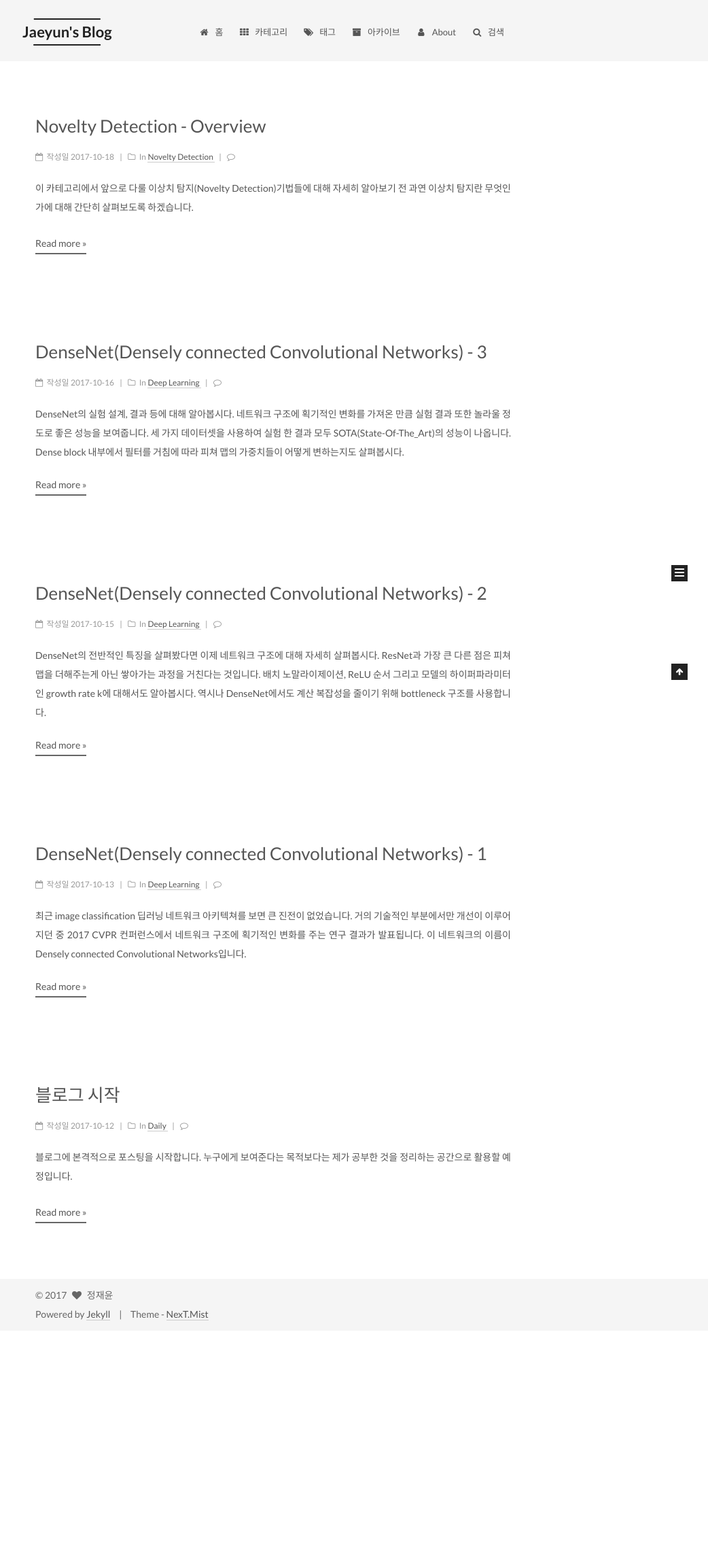
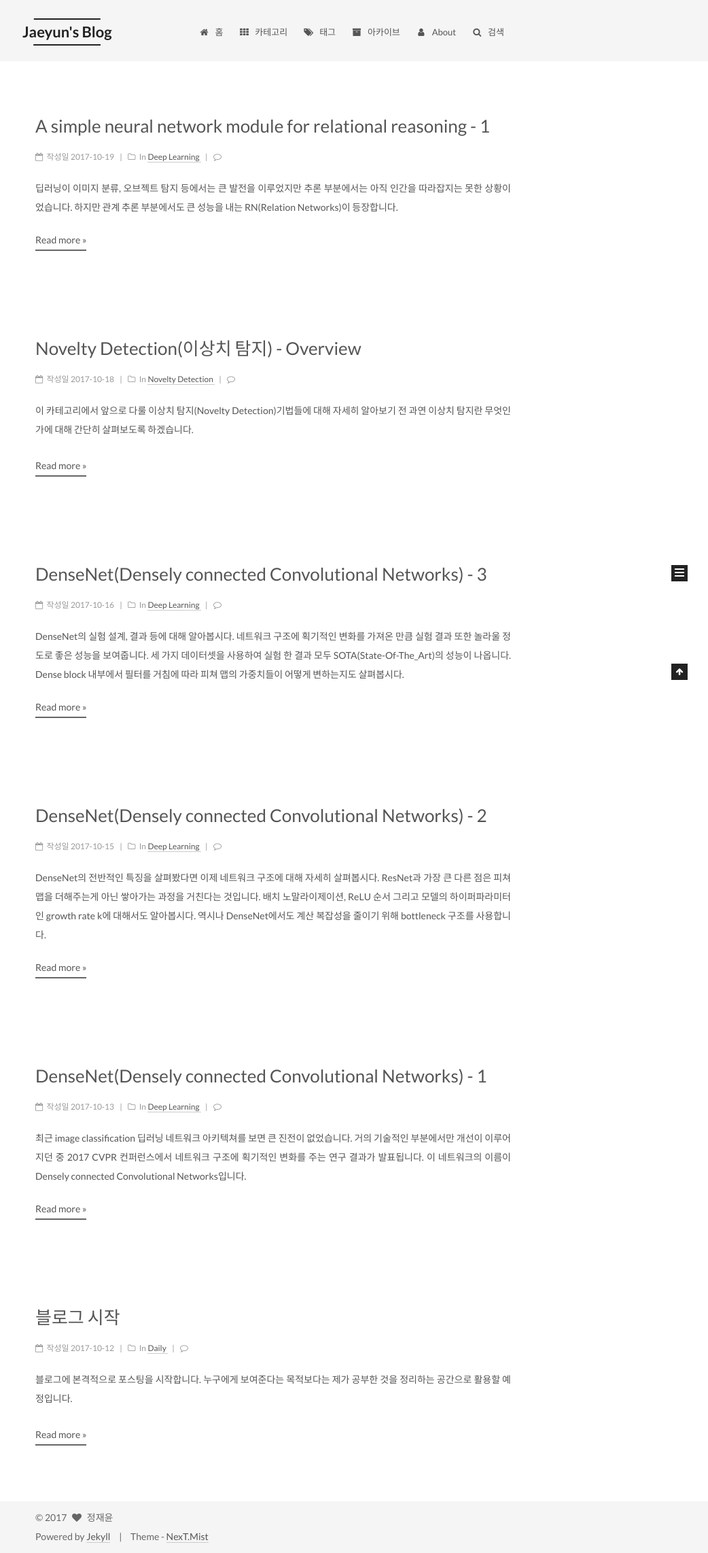
Before and after one commit to Jayhey/Jayhey.github.io, a Jekyll site: the page built from index.html, in a window 1280 px wide. Shown: the whole page at 68% size, without its empty margins (238-1280 px from the left). Built offline with Jekyll 4.4.1, drawn with Linux system fonts in a browser that asks for light colours; the list of posts is cut into pages by our own code; comment, search, counter and statistics services are not loaded; before the commit the page ends 1957 px from its top, so only the background shows below that; some of the changed lines change nothing that is shown.

Commit message:
RN overview

```diff
--- a/_posts/2017-10-18-Novelty_detection_overview.md
+++ b/_posts/2017-10-18-Novelty_detection_overview.md
@@ -1,5 +1,5 @@
 ---
-title: Novelty Detection - Overview
+title: Novelty Detection(이상치 탐지) - Overview
 description:
 category: Novelty Detection
 tags:
--- /dev/null
+++ b/_posts/2017-10-19-Relational_network_1.md
@@ -0,0 +1,78 @@
+---
+title: A simple neural network module for relational reasoning - 1
+description: 딥러닝이 이미지 분류, 오브젝트 탐지 등에서는 큰 발전을 이루었지만 추론 부분에서는 아직 인간을 따라잡지는 못한 상황이었습니다. 하지만 관계 추론 부분에서도 큰 성능을 내는 RN(Relation Networks)이 등장합니다.
+category: Deep Learning
+tags:
+- overview
+---
+
+# Introduction
+
+GPU 컴퓨팅 기술, 알고리즘의 발전 그리고 폭발적인 데이터의 증가는 자연스럽게 딥러닝의 발전으로 이어졌습니다. 알렉스넷이 발표된 이후 수많은 네트워크 구조들이 등장했으며 지금은 [덴스넷(이전 포스팅)](https://jayhey.github.io/deep%20learning/2017/10/13/DenseNet_1.html)까지 나오게 되었습니다. 이미지 분류쪽은 거의 끝장(?)을 봤다고 해도 좋을 정도로 이미 인간을 넘어섰고 오브젝트 디텍션(object detection)분야 등도 급속도로 발전을 이루어냈습니다. 하지만 그래도 컴퓨터가 넘지 못한 벽이 있었으니..그 벽이 바로 관계 추론(relation reasoning)입니다. 그럼 관계추론이 무엇인지 한 번 살펴보겠습니다.
+
+<div align="center"><a href="https://imgur.com/B0fwfp7"><img src="https://i.imgur.com/B0fwfp7.png" width="500px"/></a></div>
+
+위 사진을 보셨을 때, 지금까지 큰 성과를 이루어낸 딥러닝 성과는 다음과 같습니다. "여기서 남자가 몇명이야?", "이 장소가 어디지?" 등 직접적인 질문에 대답하는 것입니다. 하지만 이 질문들을 조금 비틀면 정확도가 현저하게 낮아집니다. "정재윤의 맞은편에는 사람이 몇 명 앉아있지?", "여기서 초록색 옷을 입은 사람과 같은 성별인 사람은 어디있어?" 등 관계를 추론해야 하는 문제는 해결하기가 어려웠습니다. 사람이 봤을 때는 쉽게 알 수 있는 문제도 학습에 어려움을 느낀다는 것이죠.
+
+![Imgur](https://i.imgur.com/R3M30o4.png)
+<div align="center">좌 : 관계추론이 필요 없는 task    우 : 관계추론이 필요한 task</div>
+
+## Symbolic approaches
+
+이런 문제를 해결하기 위해 기존에 접근하던 방법이 기호적 접근 방법(symbolic approach)입니다. 이는 간단히 설명하자면 기호(symbol)들 간 관계를 언어와 논리 그리고 수학으로 정의내린 뒤 접근하는 하는 방법이라고 할 수 있습니다. 인공 지능 연구 자체가 최초로 시작된게 이러한 접근 방법입니다. 세상의 모든 것을 기호(symbol)과 그 관계(relation)로 구성된 명제(proposition)라는 수학적 식으로 바꾸고 순차적으로 처리하는 방법입니다. 예를 들어 "사람은 죽는다. -> 나는 사람이다. -> 나는 죽는다." 그리고 "우유는 하얗다. -> 내가 우유를 마시고 있다. -> 내가 마시고 있는 것은 하얗다." 이 두 기호(symbol)는 "A는 C다. -> B는 A다. -> B는 C다."와 같은 공통적인 규칙을 가지고 있습니다.
+
+<div align="center"><a href="https://imgur.com/65CTBvS"><img src="https://i.imgur.com/65CTBvS.png"/></a></div>
+
+온 세상 모든 지식을 이런 식으로 묶어내면 인공지능을 만들어 낼 수 있다는게 기호적 접근 방법입니다. 인간을 이긴 체스 컴퓨터 딥블루는 이런 접근 방법의 대표적인 예시입니다. 따라서 명제들 사이의 규칙을 어떻게 더 정형화하고 견고하게 구축하는 것인지가 연구의 목표였습니다. 아래 설명할 문제점이 있기는 하지만 이 방법은 신경망 기반의 방법론에 비해서 분명히 장점이 있습니다. 도대체 이 안에서 무슨 일이 벌어지는지 알 수 있다는 것입니다. 딥러닝 기반 모델들이 블랙박스라서 안에서 무슨 일이 일어나는지 알아내기 어렵다는 것(블랙박스)과는 대비된다고 할 수 있습니다.
+
+
+## Symbol Grounding Problem
+
+하지만 이 방식은 매우 큰 단점이 있었으니 그게 바로 기호 접지 문제(symbol grounding problem)가 발생한다는 점입니다. 기호들로 명제를 정형화 시킨다는 것은 좋으나 이 관계 구축이 너무나도 어렵다는 것입니다. 실제 개체와 기호 사이의 관계 그리고 명제에서 구성된 기호 사이의 관계와 실제 개체 사이 관계를 구성할 수 있는 방법이 쉽지 않습니다.
+
+예를 들어 "나는 러시아를 여행중이야." 라는 문장이 있다면 사람들은 이 문장을 쉽게 이해할 수 있습니다. 그러나 이 명제를 정리해보면 매우 복잡합니다. 나와 나 사이의 관계, 러시아와 러시아 사이의 관계 그리고 "~는 ~를 ~하는중이다."라는 구성원리와 실제 세계의 규칙 사이의 관계가 모호하며 실질적으로 간단히 연결시킬 수 없습니다.
+
+ 실제 세계는 너무나도 복잡한 연속적인(continuous) 개체인데 단어는 이산적인(discrete)한 개체입니다. 얼굴을 묘사할 때 "코는 우뚝 솟아 있고 눈은 사슴눈망울 처럼 초롱초롱하며 입술은 앵두같다."라고 묘사해도 똑같이 재현하기는 매우 어렵습니다. 일단 "사슴눈망울 같이 초롱초롱 한 눈"을 제대로 표현하기 위해서라도 엄청나게 많은 기호가 필요하며 이 기호를 전부 관계를 만들어주기 위해서는 명제도 기하급수적으로 늘어나버립니다. 또한 이산적인 단어들조차도 시간이 지남에 따라서 조금씩 변형되어가며 이에 맞춰 끊임없이 바꿔줘야 하며 변하는 뜻에 따라 관계도 새로 재정립해주어야 합니다. 또한 작은 태스크나 입력에 조그마한 변동이 생기는 것에도 약한 모습을 보입니다.
+
+<div align="center"><a href="https://imgur.com/7lyZN6M"><img src="https://i.imgur.com/7lyZN6M.png" width ="450px"/></a></div>
+
+여기서 다 설명하자면 너무 길기에 인공지능 역사 관련된 글은 기회가 된다면 따로 포스팅 하도록 하겠습니다.
+
+
+## 전반적인 특징
+
+RN의 전반적인 특징은 다음과 같습니다.
+
+- Plug and play : 말 그대로 네트워크 뒤에 붙여주면 쉽게 적용이 됩니다.
+- SOTA급의 인간을 뛰어넘은(super-human)성능을 보여줍니다.
+- Unstructured input을 가지고 그 내부에 있는 관계를 추론할 수 있습니다.
+
+최근 visual question answering에서 좋은 성능을 낸 방법론들이 관계 추론에서 어려움을 겪었다면 RN을 활용하면 좋은 성능을 낼 수 있다고 논문 저자들이 설명하고 있습니다. 다양한 데이터셋을 가지고 실험을 했을 때, 어느 한쪽 치우치치 않고 전부 좋은 성능을 내고 있는게 관계 추론에서 굉장히 robust하다고 근거를 대고 있습니다.
+
+<br>
+# Relation Networks
+
+RN을 함수로 간단히 표현하면 아래와 같습니다.
+
+$$RN(O)={ f }_{ \phi  }(\sum _{ i,j }^{  }{ { g }_{ \theta  }({ o }_{ i },{ o }_{ i }) } )$$
+
+여기서 입력되는 object $O=\{ { o }_{ 1 },{ o }_{ 2 },...,{ o }_{ n }\} ,{ o }_{ i }\in { \mathbb{R} }^{ m } $입니다. ${ f }_{ \phi  }$와 ${ g }_{ \theta  }$는 모두 MLP(Multi layer perceptron)이고 미분이 가능하므로 end-to-end로 학습이 가능합니다. ${ g }_{ \theta  }$의 결과물을 "relation"이라고 할 수 있습니다. RN은 다음과 같은 세 가지 장점이 있습니다.
+
+## RNs learn to infere relations
+
+RN의 식을 보면 RN이 모든 오브젝트들에 대한 관계를 고려한다는 것을 알 수 있습니다$(\sum _{ i,j }^{  }{ { g }_{ \theta  }({ o }_{ i },{ o }_{ i }) } )$. 또한 어떤 오브젝트 관계가 실제로 존재하는지 또는 어떠한 특징이 있는지 접근할 필요가 없습니다(논문에 나온 말 그대로 번역했는데, 위에 설명한 기호 접근 방법이랑 다르다는 뜻인 듯 합니다). 이 오브젝트들 간 관계를 추론하는게 RN이 학습하는 목표입니다.
+
+<div align="center"><a href="https://imgur.com/GgHpXd2"><img src="https://i.imgur.com/GgHpXd2.png" width="450px"/></a></div>
+
+그래프 관점에서 봤을 때, 입력되는 데이터를 노드들이 완전히 연결된 그래프이며 엣지(edge)들을 이들의 관계라고 할 수 있습니다. 즉 a, b, c 등 노드들은 입력된 데이터를 구성하는 내용물이며 노드를 연결한 선들이 관계를 표현해주는 것입니다. 만약 연결 관계를 알고있다면 그 엣지들만 그대로 입력해도 되며 나중에 upstream mechanism을 사용하여 다시 뽑아낼 수도 있을 것입니다.
+
+## RNs are data efficient
+
+${g}_{\theta}$을 각 관계(relation)를 계산하는 간단한 단일 함수입니다. 이는 오브젝트 조합의 배치가 입력되는 함수라고도 볼 수도 있습니다. 이는 다시말해서 어떤 특정한 오브젝트 조합에 ${g}_{\theta}$가 과적합 되지 않는다는 것이며 관계 계산에서 큰 일반화(generalization) 효과가 있습니다.
+
+## RNs operate on a set of objects
+
+$RN(O)={ f }_{ \phi  }(\sum _{ i,j }^{  }{ { g }_{ \theta  }({ o }_{ i },{ o }_{ i }) } )$ 위에서 쓴 이 식을 보면 입력 데이터의 순서에 영향을 받지 않는다는 것을 알 수 있습니다(invariant to the order of objects in the input). 이 말은 마찬가지고 결과물(output) 또한 invariant하다는 말과 같습니다. **즉, 이러한 invariance는 RN의 결과물이 오브젝트 조합들에 존재하는 대표적인 관계들의 정보를 담고 있다는 것을 뜻합니다.**
+
+
+이제 Relation Network에 대해 간략하게 살펴보았으니 다음 포스트에서는 네트워크 구조에 대해 자세히 알아보도록 하겠습니다.
```
